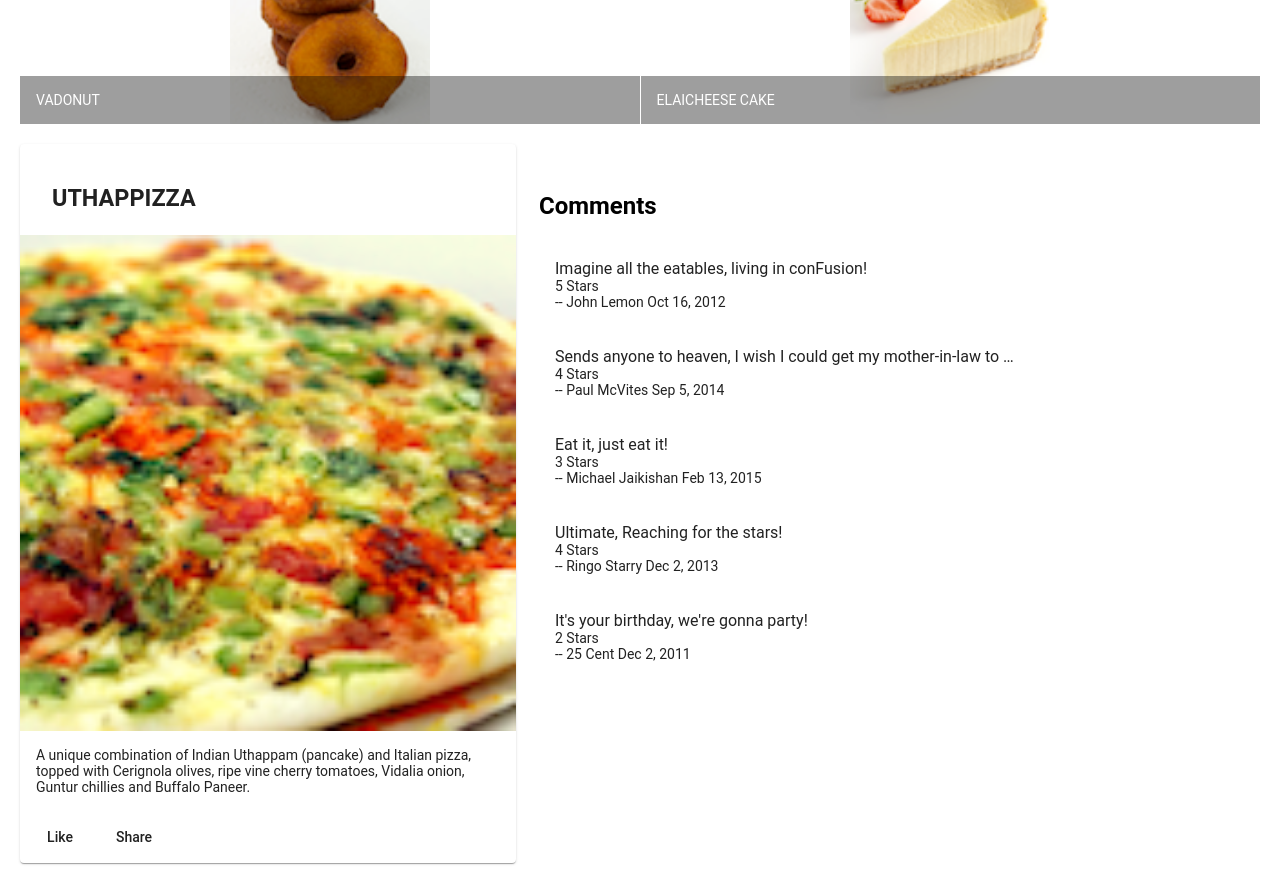
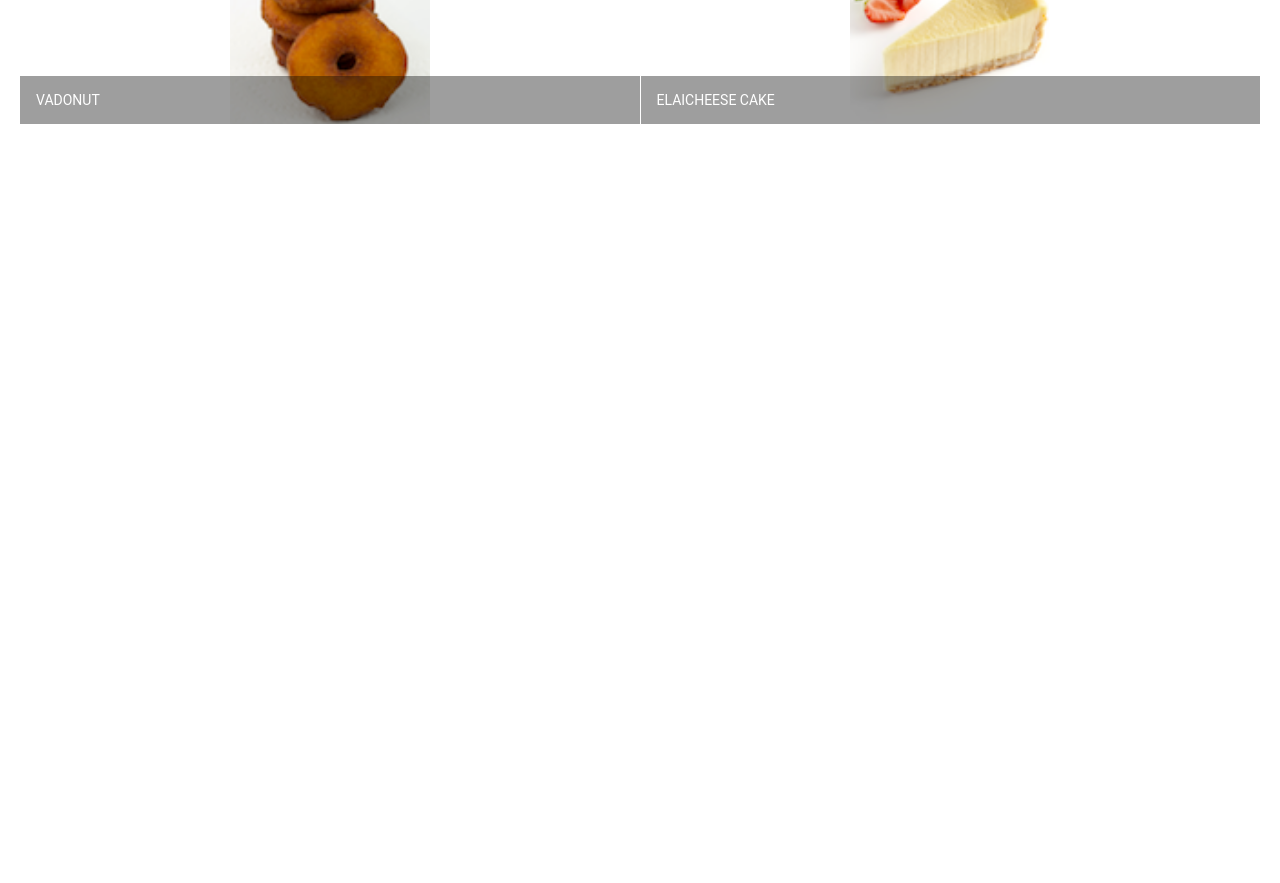
Before and after one commit to yashwantrai/ConFusion, an Angular app: page / in a window 1280 px wide. Shown: the part 440-1323 px from the top of the page. After the commit the page ends 800 px from the top, so only its background shows below. Built offline with nearby package versions, Linux system fonts and the light colour scheme.

Commit message:
service added

```diff
--- a/src/app/app.component.html
+++ b/src/app/app.component.html
@@ -1,3 +1,2 @@
 <mat-toolbar color="primary"><span>CG DD </span></mat-toolbar>
 <app-menu></app-menu>
-<app-dishdetail></app-dishdetail>
--- a/src/app/dishdetail/dishdetail.component.ts
+++ b/src/app/dishdetail/dishdetail.component.ts
@@ -1,55 +1,15 @@
-import { Component, OnInit } from '@angular/core';
-const DISH = {
-  id: '0',
-  name: 'Uthappizza',
-  image: '/assets/images/uthappizza.png',
-  category: 'mains',
-  featured: true,
-  label: 'Hot',
-  price: '4.99',
-  // tslint:disable-next-line:max-line-length
-  description: 'A unique combination of Indian Uthappam (pancake) and Italian pizza, topped with Cerignola olives, ripe vine cherry tomatoes, Vidalia onion, Guntur chillies and Buffalo Paneer.',
-  comments: [
-       {
-           rating: 5,
-           comment: 'Imagine all the eatables, living in conFusion!',
-           author: 'John Lemon',
-           date: '2012-10-16T17:57:28.556094Z'
-       },
-       {
-           rating: 4,
-           comment: 'Sends anyone to heaven, I wish I could get my mother-in-law to eat it!',
-           author: 'Paul McVites',
-           date: '2014-09-05T17:57:28.556094Z'
-       },
-       {
-           rating: 3,
-           comment: 'Eat it, just eat it!',
-           author: 'Michael Jaikishan',
-           date: '2015-02-13T17:57:28.556094Z'
-       },
-       {
-           rating: 4,
-           comment: 'Ultimate, Reaching for the stars!',
-           author: 'Ringo Starry',
-           date: '2013-12-02T17:57:28.556094Z'
-       },
-       {
-           rating: 2,
-           comment: 'It\'s your birthday, we\'re gonna party!',
-           author: '25 Cent',
-           date: '2011-12-02T17:57:28.556094Z'
-       }
-   ]
-};
-
+import { Component, OnInit, Input} from '@angular/core';
+import { Dish } from '../Shared/dish';
+import{DISHES} from '../Shared/dishes';
 @Component({
   selector: 'app-dishdetail',
   templateUrl: './dishdetail.component.html',
   styleUrls: ['./dishdetail.component.scss']
 })
 export class DishdetailComponent implements OnInit {
-  dish = DISH;
+
+  @Input()
+  dish = Dish;
   constructor() { }
 
   ngOnInit(): void {
--- a/src/app/menu/menu.component.html
+++ b/src/app/menu/menu.component.html
@@ -13,7 +13,7 @@
 
 <div fxFlex>
     <mat-grid-list cols="2" rowHeight="200px">
-        <mat-grid-tile *ngFor="let dish of dishes">
+        <mat-grid-tile *ngFor="let dish of dishes" (click)="onSelect(dish)">
             <img height="200px" src={{dish.image}} alt={{dish.name}}>
             <mat-grid-tile-footer>
                 <h1 matLine>{{dish.name | uppercase}}</h1>
@@ -21,7 +21,7 @@
         </mat-grid-tile>
     </mat-grid-list>
 </div>
-
+<app-dishdetail [dish]="selectedDish"></app-dishdetail>
 <!-- <div fxFlex *ngIf="selectedDish">
     <mat-card>
         <mat-card-header>
--- a/src/app/menu/menu.component.ts
+++ b/src/app/menu/menu.component.ts
@@ -1,6 +1,6 @@
 import { Component, OnInit } from '@angular/core';
 import {Dish} from '../Shared/dish';
-import { DISHES} from '../shared/dishes';
+import { DishService } from '../services/dish.service';
 @Component({
   selector: 'app-menu',
   templateUrl: './menu.component.html',
@@ -8,11 +8,19 @@
 })
 export class MenuComponent implements OnInit {
 
-  dishes = DISHES;
-  selectedDish: Dish= DISHES[0];
-  constructor() { }
+  dishes:Dish[];
+  selectedDish: Dish;
+  constructor(private dishService: DishService) { }
 
   ngOnInit(): void {
+
+    this.dishes = this.dishService.getDishes();
+
   }
+  onSelect(dish: Dish) {
+    this.selectedDish = dish;
+
+    }
+
 
 }
--- /dev/null
+++ b/src/app/services/dish.service.ts
@@ -0,0 +1,14 @@
+import { Injectable } from '@angular/core';
+import {Dish} from '../shared/dish';
+import {DISHES} from '../shared/dishes';
+@Injectable({
+  providedIn: 'root'
+})
+export class DishService {
+
+  constructor() { }
+
+  getDishes():Dish[]{
+    return DISHES;
+  }
+}
```
Also changed, not shown: src/app/app.module.ts (+5 -2 lines), 2 other files (tests, documents, lock files or other folders).
